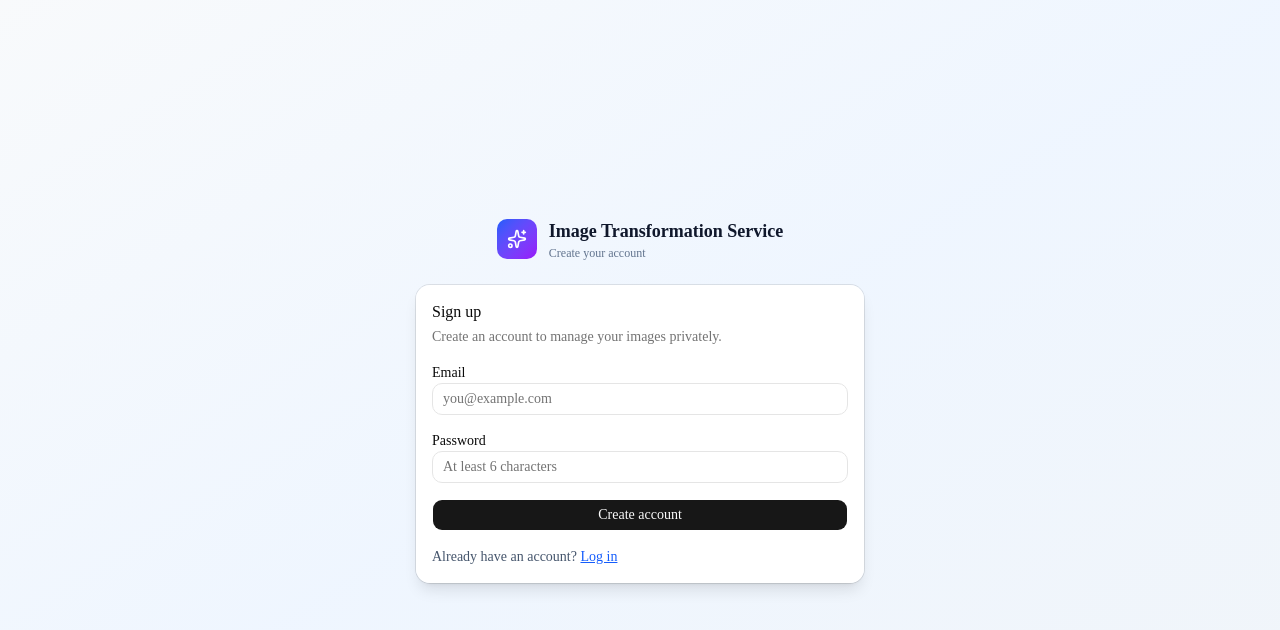
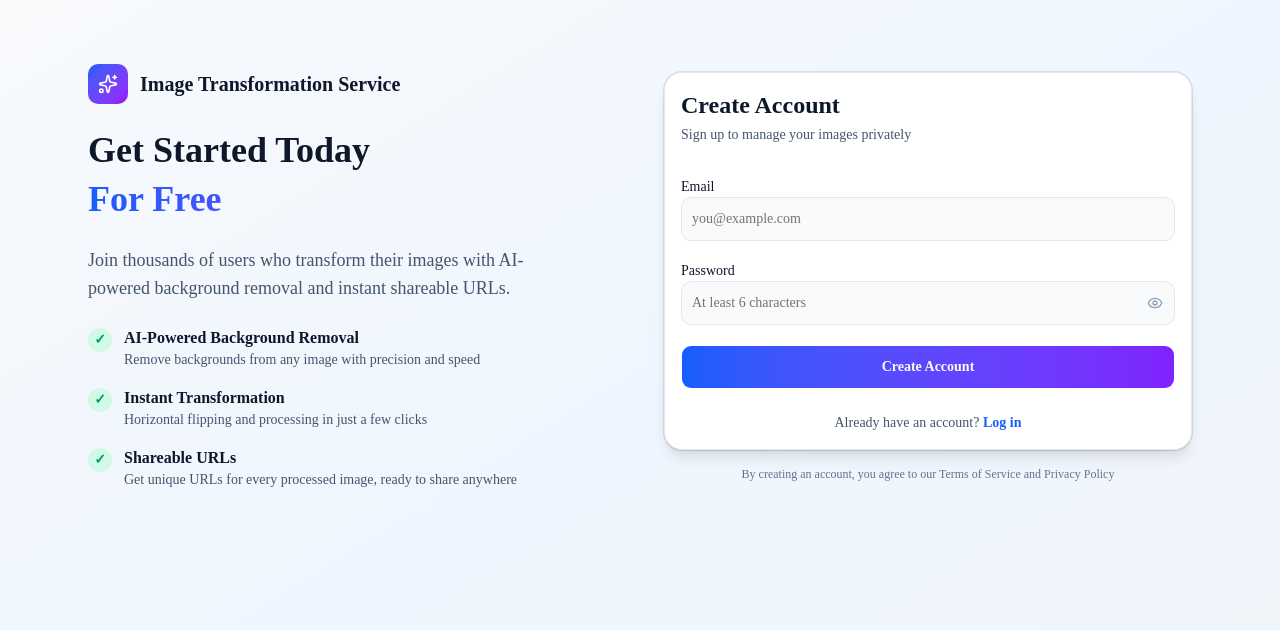
Before and after one commit to rkhoury18/uplane-image-service, a Next.js app: page /signup in a window 1280 px wide. Shown: the top 630 px of the page. Built offline with nearby package versions, Linux system fonts and the light colour scheme; no server answers.

Commit message:
making it look like figma

```diff
--- a/src/app/login/page.tsx
+++ b/src/app/login/page.tsx
@@ -3,7 +3,7 @@
 import { useState } from 'react';
 import Link from 'next/link';
 import { useRouter } from 'next/navigation';
-import { Sparkles, Loader2 } from 'lucide-react';
+import { Sparkles, Loader2, Eye, EyeOff } from 'lucide-react';
 import { toast } from 'sonner';
 import { supabaseBrowser } from '@/lib/supabase-browser';
 import { Card, CardContent, CardDescription, CardHeader, CardTitle } from '@/components/ui/card';
@@ -14,6 +14,7 @@ export default function LoginPage() {
   const router = useRouter();
   const [email, setEmail] = useState('');
   const [password, setPassword] = useState('');
+  const [showPassword, setShowPassword] = useState(false);
   const [isSubmitting, setIsSubmitting] = useState(false);
 
   async function onSubmit(e: React.FormEvent) {
@@ -47,27 +48,65 @@ export default function LoginPage() {
   }
 
   return (
-    <main className="min-h-screen bg-gradient-to-br from-slate-50 via-blue-50 to-slate-100 flex items-center justify-center p-4">
-      <div className="w-full max-w-md">
-        <div className="flex items-center justify-center gap-3 mb-6">
+    <main className="min-h-screen bg-gradient-to-br from-slate-50 via-blue-50 to-slate-100">
+      <div className="mx-auto max-w-6xl px-6 py-12 lg:py-16">
+        <div className="grid grid-cols-1 lg:grid-cols-2 gap-12 items-center">
+          {/* Left marketing panel */}
+          <section className="space-y-6">
+            <div className="flex items-center gap-3">
               <div className="flex size-10 items-center justify-center rounded-lg bg-gradient-to-br from-blue-600 to-purple-600">
                 <Sparkles className="size-5 text-white" />
               </div>
-          <div>
-            <h1 className="text-lg font-semibold text-slate-900">Image Transformation Service</h1>
-            <p className="text-xs text-slate-500">Secure access to your images</p>
-          </div>
+              <h1 className="text-xl font-semibold text-slate-900">Image Transformation Service</h1>
             </div>
 
-        <Card className="shadow-lg bg-white/95 backdrop-blur-sm">
-          <CardHeader>
-            <CardTitle>Log in</CardTitle>
-            <CardDescription>Access your uploaded and processed images.</CardDescription>
+            <div className="space-y-1">
+              <h2 className="text-4xl font-bold leading-tight text-slate-900">
+                Transform Your Images
+              </h2>
+              <h2 className="text-4xl font-bold leading-tight bg-gradient-to-r from-blue-600 to-violet-600 bg-clip-text text-transparent">
+                In Seconds
+              </h2>
+            </div>
+
+            <p className="text-lg text-slate-600 max-w-md">
+              Professional background removal and image flipping powered by AI.
+              Get instant, shareable URLs for all your processed images.
+            </p>
+
+            <ul className="space-y-4">
+              {[
+                ['AI-Powered Background Removal', 'Remove backgrounds from any image with precision and speed'],
+                ['Instant Transformation', 'Horizontal flipping and processing in just a few clicks'],
+                ['Shareable URLs', 'Get unique URLs for every processed image, ready to share anywhere'],
+              ].map(([title, desc]) => (
+                <li key={title} className="flex gap-3 items-start">
+                  <div className="mt-0.5 flex size-6 shrink-0 items-center justify-center rounded-full bg-emerald-100 text-emerald-600 text-sm font-bold">
+                    ✓
+                  </div>
+                  <div>
+                    <p className="font-semibold text-slate-900">{title}</p>
+                    <p className="text-sm text-slate-600">{desc}</p>
+                  </div>
+                </li>
+              ))}
+            </ul>
+          </section>
+
+          {/* Right login card */}
+          <section>
+            <Card className="border border-slate-200 bg-white shadow-lg rounded-2xl">
+              <CardHeader className="pb-4">
+                <CardTitle className="text-2xl font-bold text-slate-900">Welcome Back</CardTitle>
+                <CardDescription className="text-slate-600">
+                  Sign in to your account to continue
+                </CardDescription>
               </CardHeader>
+
               <CardContent>
-            <form onSubmit={onSubmit} className="space-y-4">
-              <div className="space-y-1">
-                <label className="text-sm font-medium">Email</label>
+                <form onSubmit={onSubmit} className="space-y-5">
+                  <div className="space-y-1.5">
+                    <label className="text-sm font-medium text-slate-900">Email</label>
                     <Input
                       type="email"
                       placeholder="you@example.com"
@@ -75,41 +114,62 @@ export default function LoginPage() {
                       onChange={(e) => setEmail(e.target.value)}
                       autoComplete="email"
                       required
+                      className="h-11 bg-slate-50 border-slate-200"
                     />
                   </div>
 
-              <div className="space-y-1">
-                <label className="text-sm font-medium">Password</label>
+                  <div className="space-y-1.5">
+                    <label className="text-sm font-medium text-slate-900">Password</label>
+                    <div className="relative">
                       <Input
-                  type="password"
-                  placeholder="••••••••"
+                        type={showPassword ? 'text' : 'password'}
+                        placeholder="Enter your password"
                         value={password}
                         onChange={(e) => setPassword(e.target.value)}
                         autoComplete="current-password"
                         required
+                        className="h-11 pr-11 bg-slate-50 border-slate-200"
                       />
+                      <button
+                        type="button"
+                        onClick={() => setShowPassword(!showPassword)}
+                        className="absolute right-3 top-1/2 -translate-y-1/2 text-slate-400 hover:text-slate-600"
+                      >
+                        {showPassword ? <EyeOff className="h-4 w-4" /> : <Eye className="h-4 w-4" />}
+                      </button>
+                    </div>
                   </div>
 
-              <Button type="submit" className="w-full" disabled={isSubmitting}>
+                  <Button
+                    type="submit"
+                    disabled={isSubmitting}
+                    className="w-full h-11 font-semibold rounded-lg bg-gradient-to-r from-blue-600 to-violet-600 hover:from-blue-700 hover:to-violet-700"
+                  >
                     {isSubmitting ? (
                       <>
                         <Loader2 className="mr-2 h-4 w-4 animate-spin" />
-                    Logging in...
+                        Signing In...
                       </>
                     ) : (
-                  'Log in'
+                      'Sign In'
                     )}
                   </Button>
                 </form>
 
-            <p className="mt-4 text-sm text-slate-600">
+                <p className="mt-6 text-center text-sm text-slate-600">
                   Don&apos;t have an account?{' '}
-              <Link href="/signup" className="text-blue-600 hover:text-blue-700 underline">
-                Sign up
+                  <Link href="/signup" className="font-semibold text-blue-600 hover:text-blue-700">
+                    Sign Up
                   </Link>
                 </p>
               </CardContent>
             </Card>
+
+            <p className="mt-4 text-center text-xs text-slate-500">
+              By signing in, you agree to our Terms of Service and Privacy Policy
+            </p>
+          </section>
+        </div>
       </div>
     </main>
   );
--- a/src/app/signup/page.tsx
+++ b/src/app/signup/page.tsx
@@ -3,7 +3,7 @@
 import { useState } from 'react';
 import Link from 'next/link';
 import { useRouter } from 'next/navigation';
-import { Sparkles, Loader2 } from 'lucide-react';
+import { Sparkles, Loader2, Eye, EyeOff } from 'lucide-react';
 import { toast } from 'sonner';
 import { supabaseBrowser } from '@/lib/supabase-browser';
 import { Card, CardContent, CardDescription, CardHeader, CardTitle } from '@/components/ui/card';
@@ -14,6 +14,7 @@ export default function SignupPage() {
   const router = useRouter();
   const [email, setEmail] = useState('');
   const [password, setPassword] = useState('');
+  const [showPassword, setShowPassword] = useState(false);
   const [isSubmitting, setIsSubmitting] = useState(false);
 
   async function onSubmit(e: React.FormEvent) {
@@ -52,27 +53,65 @@ export default function SignupPage() {
   }
 
   return (
-    <main className="min-h-screen bg-gradient-to-br from-slate-50 via-blue-50 to-slate-100 flex items-center justify-center p-4">
-      <div className="w-full max-w-md">
-        <div className="flex items-center justify-center gap-3 mb-6">
+    <main className="min-h-screen bg-gradient-to-br from-slate-50 via-blue-50 to-slate-100">
+      <div className="mx-auto max-w-6xl px-6 py-12 lg:py-16">
+        <div className="grid grid-cols-1 lg:grid-cols-2 gap-12 items-center">
+          {/* Left marketing panel */}
+          <section className="space-y-6">
+            <div className="flex items-center gap-3">
               <div className="flex size-10 items-center justify-center rounded-lg bg-gradient-to-br from-blue-600 to-purple-600">
                 <Sparkles className="size-5 text-white" />
               </div>
-          <div>
-            <h1 className="text-lg font-semibold text-slate-900">Image Transformation Service</h1>
-            <p className="text-xs text-slate-500">Create your account</p>
-          </div>
+              <h1 className="text-xl font-semibold text-slate-900">Image Transformation Service</h1>
             </div>
 
-        <Card className="shadow-lg bg-white/95 backdrop-blur-sm">
-          <CardHeader>
-            <CardTitle>Sign up</CardTitle>
-            <CardDescription>Create an account to manage your images privately.</CardDescription>
+            <div className="space-y-1">
+              <h2 className="text-4xl font-bold leading-tight text-slate-900">
+                Get Started Today
+              </h2>
+              <h2 className="text-4xl font-bold leading-tight bg-gradient-to-r from-blue-600 to-violet-600 bg-clip-text text-transparent">
+                For Free
+              </h2>
+            </div>
+
+            <p className="text-lg text-slate-600 max-w-md">
+              Join thousands of users who transform their images with AI-powered
+              background removal and instant shareable URLs.
+            </p>
+
+            <ul className="space-y-4">
+              {[
+                ['AI-Powered Background Removal', 'Remove backgrounds from any image with precision and speed'],
+                ['Instant Transformation', 'Horizontal flipping and processing in just a few clicks'],
+                ['Shareable URLs', 'Get unique URLs for every processed image, ready to share anywhere'],
+              ].map(([title, desc]) => (
+                <li key={title} className="flex gap-3 items-start">
+                  <div className="mt-0.5 flex size-6 shrink-0 items-center justify-center rounded-full bg-emerald-100 text-emerald-600 text-sm font-bold">
+                    ✓
+                  </div>
+                  <div>
+                    <p className="font-semibold text-slate-900">{title}</p>
+                    <p className="text-sm text-slate-600">{desc}</p>
+                  </div>
+                </li>
+              ))}
+            </ul>
+          </section>
+
+          {/* Right signup card */}
+          <section>
+            <Card className="border border-slate-200 bg-white shadow-lg rounded-2xl">
+              <CardHeader className="pb-4">
+                <CardTitle className="text-2xl font-bold text-slate-900">Create Account</CardTitle>
+                <CardDescription className="text-slate-600">
+                  Sign up to manage your images privately
+                </CardDescription>
               </CardHeader>
+
               <CardContent>
-            <form onSubmit={onSubmit} className="space-y-4">
-              <div className="space-y-1">
-                <label className="text-sm font-medium">Email</label>
+                <form onSubmit={onSubmit} className="space-y-5">
+                  <div className="space-y-1.5">
+                    <label className="text-sm font-medium text-slate-900">Email</label>
                     <Input
                       type="email"
                       placeholder="you@example.com"
@@ -80,41 +119,62 @@ export default function SignupPage() {
                       onChange={(e) => setEmail(e.target.value)}
                       autoComplete="email"
                       required
+                      className="h-11 bg-slate-50 border-slate-200"
                     />
                   </div>
 
-              <div className="space-y-1">
-                <label className="text-sm font-medium">Password</label>
+                  <div className="space-y-1.5">
+                    <label className="text-sm font-medium text-slate-900">Password</label>
+                    <div className="relative">
                       <Input
-                  type="password"
+                        type={showPassword ? 'text' : 'password'}
                         placeholder="At least 6 characters"
                         value={password}
                         onChange={(e) => setPassword(e.target.value)}
                         autoComplete="new-password"
                         required
+                        className="h-11 pr-11 bg-slate-50 border-slate-200"
                       />
+                      <button
+                        type="button"
+                        onClick={() => setShowPassword(!showPassword)}
+                        className="absolute right-3 top-1/2 -translate-y-1/2 text-slate-400 hover:text-slate-600"
+                      >
+                        {showPassword ? <EyeOff className="h-4 w-4" /> : <Eye className="h-4 w-4" />}
+                      </button>
+                    </div>
                   </div>
 
-              <Button type="submit" className="w-full" disabled={isSubmitting}>
+                  <Button
+                    type="submit"
+                    disabled={isSubmitting}
+                    className="w-full h-11 font-semibold rounded-lg bg-gradient-to-r from-blue-600 to-violet-600 hover:from-blue-700 hover:to-violet-700"
+                  >
                     {isSubmitting ? (
                       <>
                         <Loader2 className="mr-2 h-4 w-4 animate-spin" />
                         Creating account...
                       </>
                     ) : (
-                  'Create account'
+                      'Create Account'
                     )}
                   </Button>
                 </form>
 
-            <p className="mt-4 text-sm text-slate-600">
+                <p className="mt-6 text-center text-sm text-slate-600">
                   Already have an account?{' '}
-              <Link href="/login" className="text-blue-600 hover:text-blue-700 underline">
+                  <Link href="/login" className="font-semibold text-blue-600 hover:text-blue-700">
                     Log in
                   </Link>
                 </p>
               </CardContent>
             </Card>
+
+            <p className="mt-4 text-center text-xs text-slate-500">
+              By creating an account, you agree to our Terms of Service and Privacy Policy
+            </p>
+          </section>
+        </div>
       </div>
     </main>
   );
```
Lines whose indentation alone changed are shown as unchanged.
